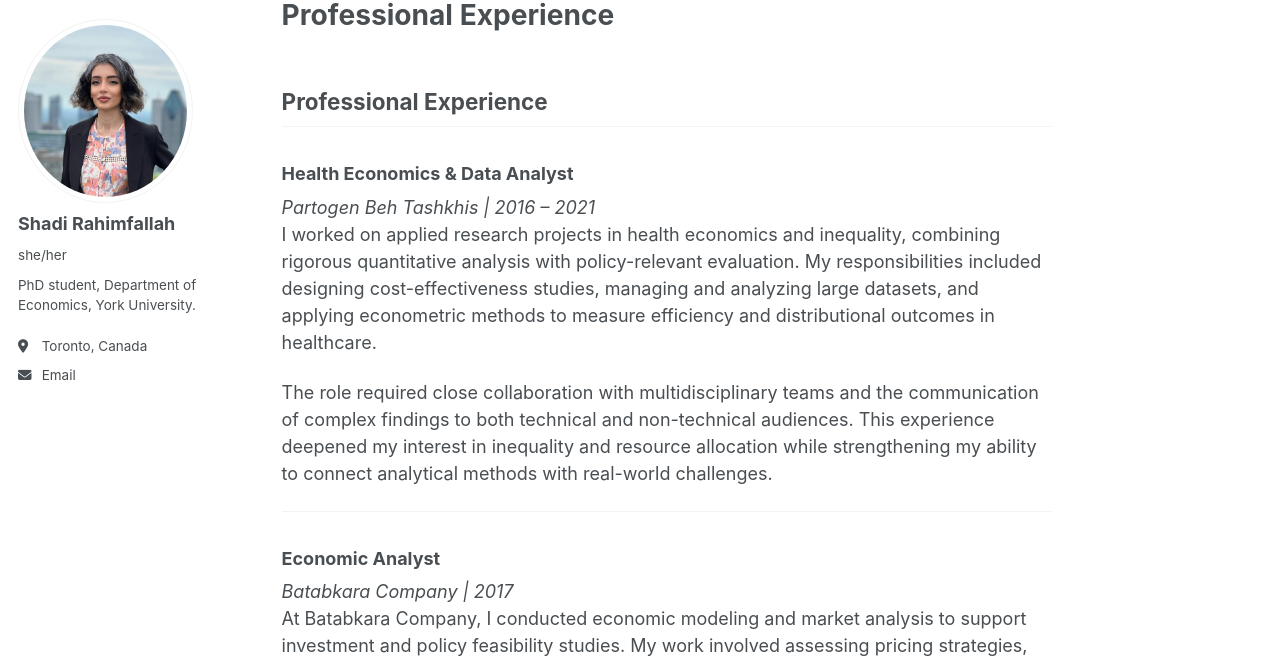
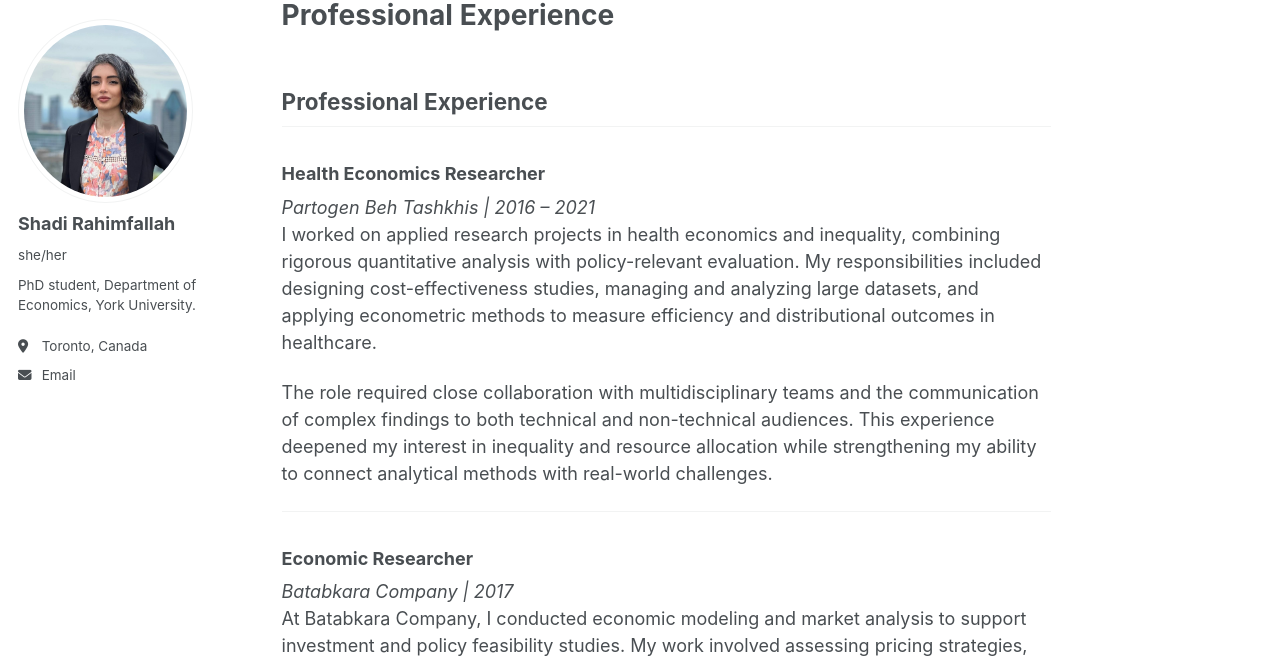
Before and after one commit to ShadiRahimfallah/ShadiRahimfallah.github.io, a Jekyll site: the page built from _pages/experience.md, in a window 1280 px wide and 1293 px high. Shown: the part 98-756 px from the top of the window. Built offline with Jekyll 4.4.1, drawn with Linux system fonts in a browser that asks for light colours; a script that is not in the unit is left out.

Commit message:
Update experience.md

```diff
--- a/_pages/experience.md
+++ b/_pages/experience.md
@@ -7,7 +7,7 @@ author_profile: true
 
 ## Professional Experience
 
-### Health Economics & Data Analyst
+### Health Economics Researcher
 *Partogen Beh Tashkhis | 2016 – 2021*
 I worked on applied research projects in health economics and inequality, combining rigorous quantitative analysis with policy-relevant evaluation. My responsibilities included designing cost-effectiveness studies, managing and analyzing large datasets, and applying econometric methods to measure efficiency and distributional outcomes in healthcare.
 
@@ -15,7 +15,7 @@ The role required close collaboration with multidisciplinary teams and the commu
 
 ---
 
-### Economic Analyst
+### Economic Researcher
 *Batabkara Company | 2017*
 At Batabkara Company, I conducted economic modeling and market analysis to support investment and policy feasibility studies. My work involved assessing pricing strategies, evaluating financial risks, and examining macroeconomic trends affecting development projects.
 
```
